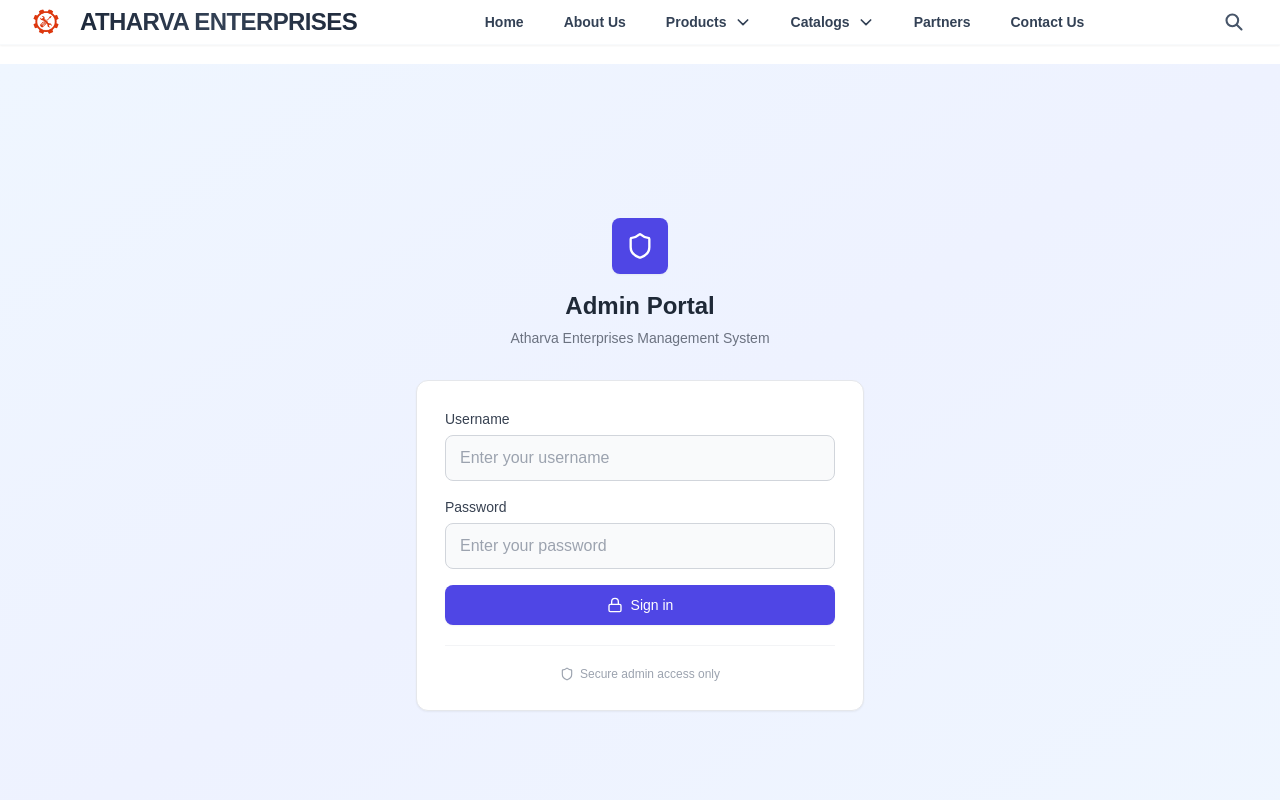
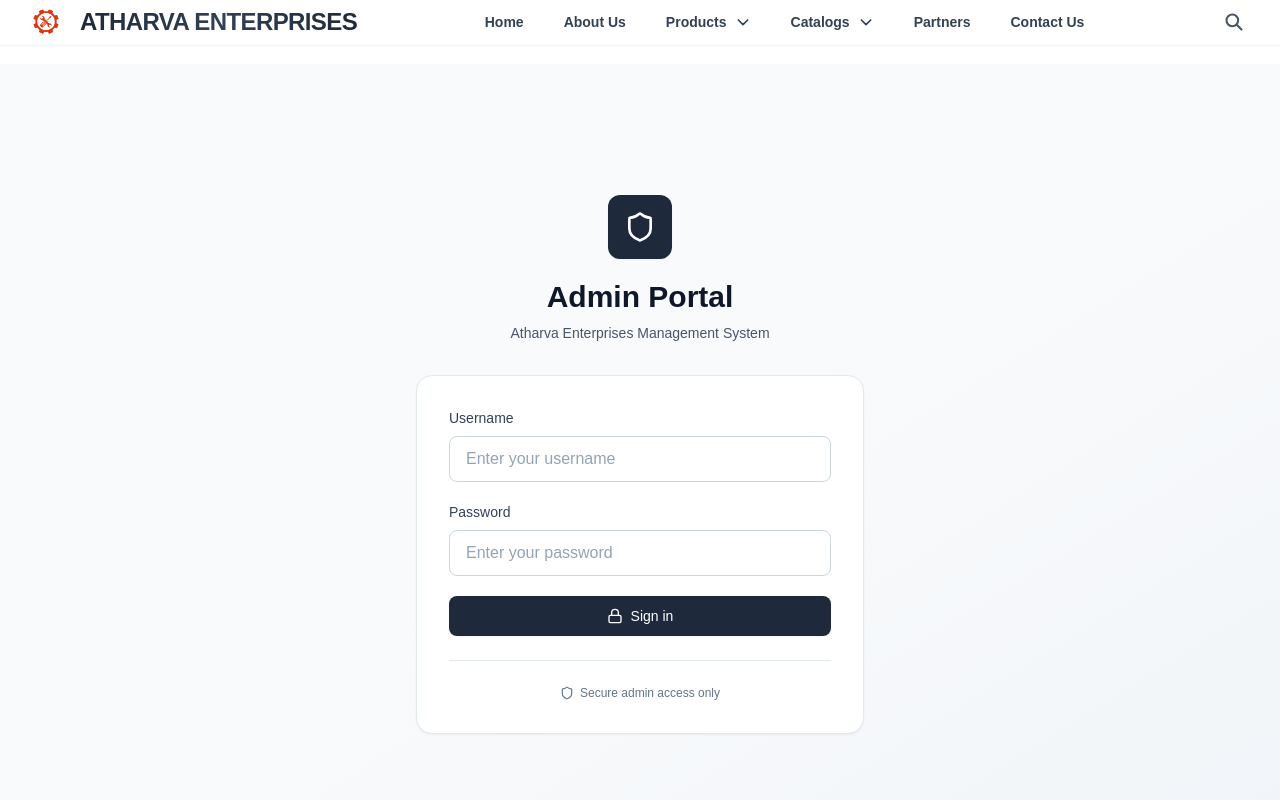
Before and after one commit to Sailee30/atharvaEnterprises, a React (Vite) app in the folder frontend/: page /admin/login in a window 1280 px wide. Shown: the top 800 px of the page. Built offline with nearby package versions, Linux system fonts and the light colour scheme; a web font is replaced by a local one.

Commit message:
Update AdminLogin.jsx

```diff
--- a/frontend/src/pages/AdminLogin.jsx
+++ b/frontend/src/pages/AdminLogin.jsx
@@ -37,37 +37,37 @@
   };
 
   return (
-    <div className="min-h-screen bg-gradient-to-br from-blue-50 via-indigo-50 to-blue-50 flex items-center justify-center px-4 py-12">
+    <div className="min-h-screen bg-gradient-to-br from-slate-50 via-gray-50 to-slate-100 flex items-center justify-center px-4 py-12">
       <div className="w-full max-w-md">
         {/* Logo and Header Section */}
         <div className="text-center mb-8">
-          <div className="inline-flex items-center justify-center w-14 h-14 bg-indigo-600 rounded-lg shadow-sm mb-4">
-            <Shield className="w-7 h-7 text-white" />
+          <div className="inline-flex items-center justify-center w-16 h-16 bg-slate-800 rounded-xl shadow-sm mb-5">
+            <Shield className="w-8 h-8 text-white" />
           </div>
-          <h1 className="text-2xl font-semibold text-gray-800 mb-1.5">
+          <h1 className="text-3xl font-semibold text-slate-900 mb-2">
             Admin Portal
           </h1>
-          <p className="text-gray-500 text-sm">
+          <p className="text-slate-600 text-sm">
             Atharva Enterprises Management System
           </p>
         </div>
 
         {/* Login Card */}
-        <div className="bg-white rounded-xl p-7 shadow-sm border border-gray-200">
-          <form onSubmit={handleSubmit} className="space-y-4">
+        <div className="bg-white rounded-2xl p-8 shadow-sm border border-slate-200">
+          <form onSubmit={handleSubmit} className="space-y-5">
             {/* Error Message */}
             {error && (
-              <div className="mb-5">
-                <div className="bg-rose-50 border border-rose-200 rounded-lg p-3 flex items-start gap-2.5">
-                  <AlertCircle className="w-4 h-4 text-rose-600 flex-shrink-0 mt-0.5" />
-                  <p className="text-rose-700 text-sm">{error}</p>
+              <div className="mb-6">
+                <div className="bg-red-50 border border-red-200 rounded-lg p-3.5 flex items-start gap-3">
+                  <AlertCircle className="w-5 h-5 text-red-600 flex-shrink-0 mt-0.5" />
+                  <p className="text-red-800 text-sm">{error}</p>
                 </div>
               </div>
             )}
 
             {/* Username Input */}
-            <div className="space-y-1.5">
-              <label htmlFor="username" className="block text-sm font-medium text-gray-700">
+            <div className="space-y-2">
+              <label htmlFor="username" className="block text-sm font-medium text-slate-700">
                 Username
               </label>
               <input
@@ -78,13 +78,13 @@
                 placeholder="Enter your username"
                 value={formData.username}
                 onChange={(e) => setFormData({ ...formData, username: e.target.value })}
-                className="w-full px-3.5 py-2.5 bg-gray-50 border border-gray-300 rounded-lg text-gray-900 placeholder-gray-400 focus:outline-none focus:ring-2 focus:ring-indigo-500 focus:border-transparent focus:bg-white transition-all duration-200"
+                className="w-full px-4 py-2.5 bg-white border border-slate-300 rounded-lg text-slate-900 placeholder-slate-400 focus:outline-none focus:ring-2 focus:ring-slate-400 focus:border-transparent transition-all duration-200"
               />
             </div>
 
             {/* Password Input */}
-            <div className="space-y-1.5">
-              <label htmlFor="password" className="block text-sm font-medium text-gray-700">
+            <div className="space-y-2">
+              <label htmlFor="password" className="block text-sm font-medium text-slate-700">
                 Password
               </label>
               <input
@@ -95,7 +95,7 @@
                 placeholder="Enter your password"
                 value={formData.password}
                 onChange={(e) => setFormData({ ...formData, password: e.target.value })}
-                className="w-full px-3.5 py-2.5 bg-gray-50 border border-gray-300 rounded-lg text-gray-900 placeholder-gray-400 focus:outline-none focus:ring-2 focus:ring-indigo-500 focus:border-transparent focus:bg-white transition-all duration-200"
+                className="w-full px-4 py-2.5 bg-white border border-slate-300 rounded-lg text-slate-900 placeholder-slate-400 focus:outline-none focus:ring-2 focus:ring-slate-400 focus:border-transparent transition-all duration-200"
               />
             </div>
 
@@ -103,7 +103,7 @@
             <button
               type="submit"
               disabled={loading}
-              className="w-full mt-5 py-2.5 px-6 bg-indigo-600 hover:bg-indigo-700 text-white font-medium rounded-lg shadow-sm hover:shadow transition-all duration-200 disabled:opacity-50 disabled:cursor-not-allowed flex items-center justify-center gap-2 text-sm"
+              className="w-full mt-6 py-2.5 px-6 bg-slate-800 hover:bg-slate-900 text-white font-medium rounded-lg shadow-sm hover:shadow transition-all duration-200 disabled:opacity-50 disabled:cursor-not-allowed flex items-center justify-center gap-2 text-sm"
             >
               {loading ? (
                 <>
@@ -120,8 +120,8 @@
           </form>
 
           {/* Footer */}
-          <div className="mt-5 pt-5 border-t border-gray-100 text-center">
-            <p className="text-gray-400 text-xs flex items-center justify-center gap-1.5">
+          <div className="mt-6 pt-6 border-t border-slate-200 text-center">
+            <p className="text-slate-500 text-xs flex items-center justify-center gap-1.5">
               <Shield className="w-3.5 h-3.5" />
               <span>Secure admin access only</span>
             </p>
```
